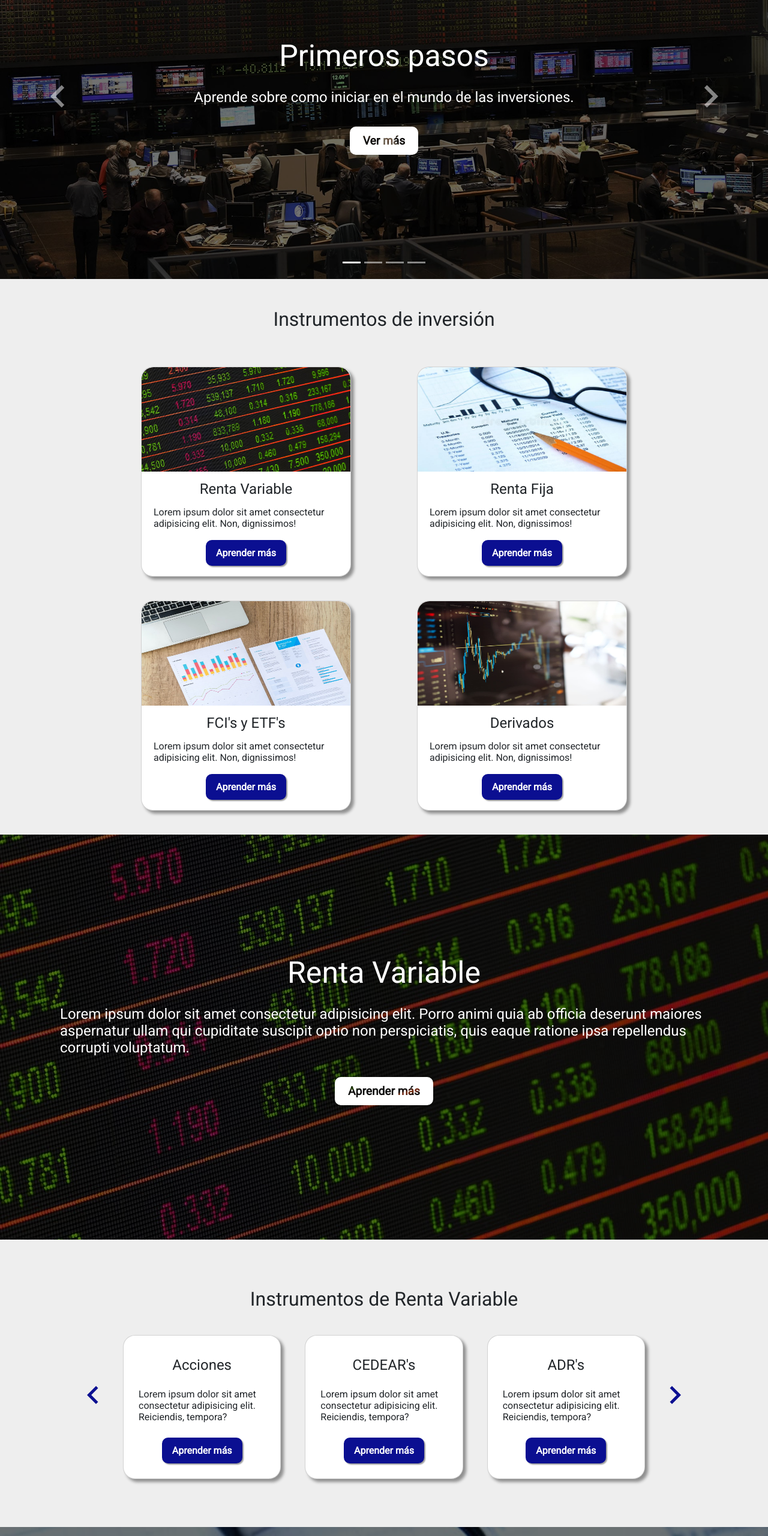
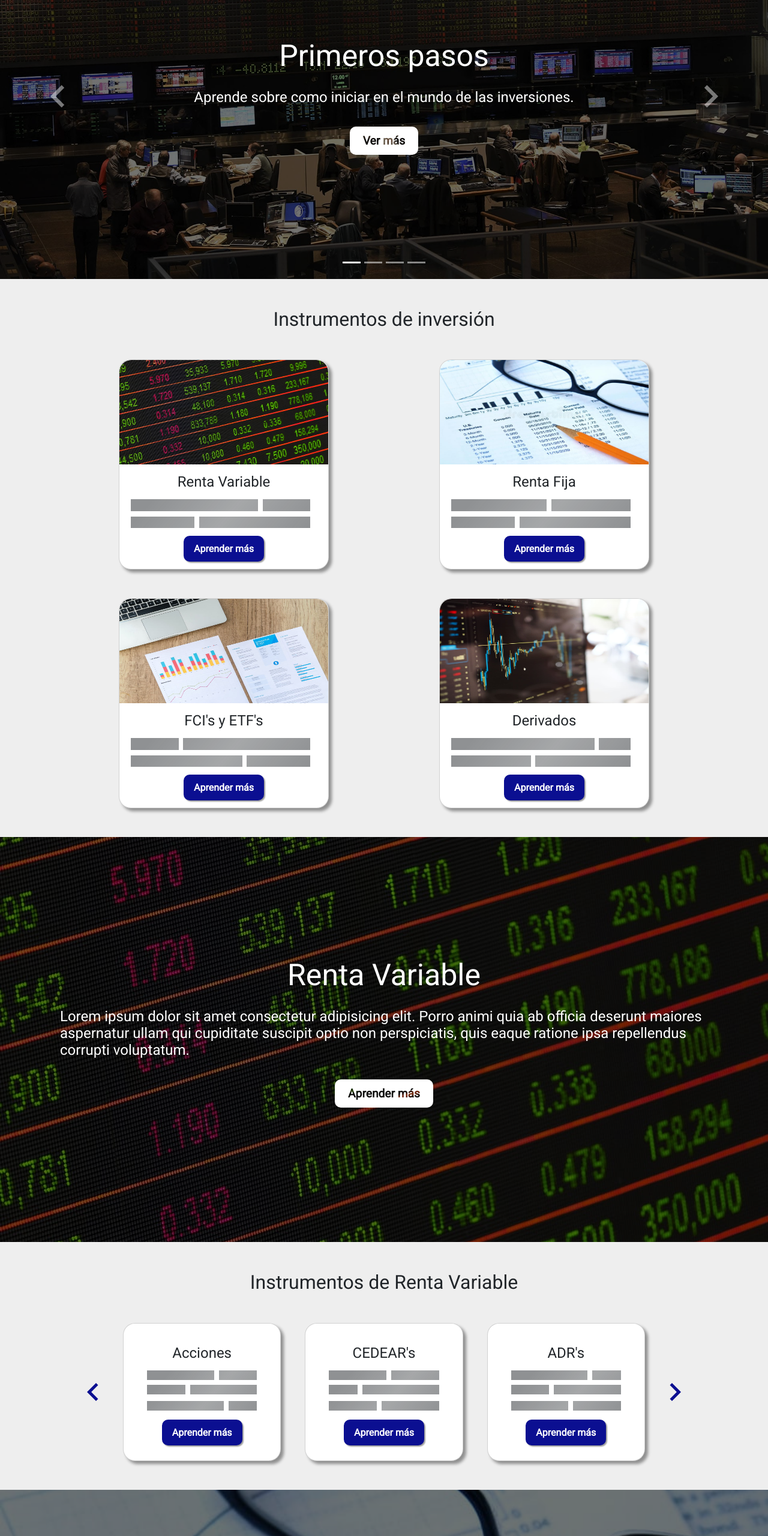
Before and after one commit to emanueltivano/invertir-en-argentina, a plain HTML site: page index.html in a window 1280 px wide. Shown: the part 220-2780 px from the top of the page at 60% size. Drawn offline with nearby package versions, Linux system fonts and the light colour scheme.

Commit message:
Agregando componentes de Bootstrap

```diff
--- a/assets/styles/styles.css
+++ b/assets/styles/styles.css
@@ -190,6 +190,25 @@ header {
     mix-blend-mode: screen;
 }
 
+.carousel-control-next,
+.carousel-control-prev {
+    opacity: 0.9;
+}
+
+.carousel-control-prev button,
+.carousel-control-next button {
+    background: none;
+    border: none;
+    opacity: 0.5;
+}
+
+.carousel-control-next button:focus,
+.carousel-control-next button:hover,
+.carousel-control-prev button:focus,
+.carousel-control-prev button:hover {
+    opacity: 0.9;
+}
+
 .carousel__title {
     color: #fff;
     font-size: 50px;
@@ -231,8 +250,9 @@ header {
     transition-duration: 0.25s;
 }
 
+.btn__arrow:focus,
 .btn__arrow:hover {
-    transform: scale(0.85, 0.85);
+    transform: scale(0.90, 0.90);
 }
 
 header .div__instrument {
@@ -242,22 +262,12 @@ header .div__instrument {
 /*Main*/
 
 main {
-    padding: 25px 0px 0px;
     grid-area: main;
 }
 
 h3 {
     text-align: center;
     font-size: xx-large;
-    margin: 15px 0px 0px;
-}
-
-.div__cards {
-    display: flex;
-    flex-wrap: wrap;
-    justify-content: space-between;
-    width: 850px;
-    margin: auto;
 }
 
 .card {
@@ -269,7 +279,7 @@ h3 {
     width: 350px;
     height: 350px;
     border-radius: 20px;
-    margin: 40px 20px 0px;
+    margin: 0px 20px;
     box-shadow: 5px 5px 5px 0px rgba(0, 0, 0, 0.40);
     -webkit-box-shadow: 5px 5px 5px 0px rgba(0, 0, 0, 0.40);
     -moz-box-shadow: 5px 5px 5px 0px rgba(0, 0, 0, 0.40);
@@ -288,9 +298,16 @@ h3 {
     margin: 15px 0px;
 }
 
-.card__text {
+.card .placeholder-wave {
+    width: 100%;
     margin: 0%;
-    padding: 0px 20px;
+    padding: 0px 15px;
+}
+
+.div__carousel .card .placeholder-wave {
+    width: 100%;
+    margin: 0%;
+    padding: 0px 15px 15px;
 }
 
 .card__button {
@@ -310,15 +327,14 @@ h3 {
 }
 
 .card__button:hover {
-    background-color: #080f5c;
-    border: #080f5c 2px solid;
+    background-color: #1016d8;
+    border: #1016d8 2px solid;
 }
 
 .div__instrument {
     position: relative;
     width: 100%;
     height: calc(100vh - 125px);
-    margin-top: 40px;
 }
 
 .bg__stocks,
@@ -414,8 +430,6 @@ h3 {
 }
 
 .div__title--alt {
-    margin-top: 80px;
-    margin-bottom: 0px;
     text-align: center;
     font-size: xx-large;
 }
@@ -424,7 +438,8 @@ h3 {
     display: flex;
     align-items: center;
     justify-content: space-around;
-    padding: 0px 125px 40px;
+    padding-left: 125px;
+    padding-right: 125px;
 }
 
 .div__carousel img {
@@ -452,7 +467,6 @@ h3 {
 
 h4 {
     font-size: larger;
-    margin-bottom: 10px;
 }
 
 .div__paragraph p {
@@ -576,10 +590,6 @@ footer nav ul li:last-child {
         width: 100%;
     }
 
-    .div__carousel img {
-        margin-top: 50px;
-    }
-
     .card--alt {
         display: none;
     }
@@ -587,7 +597,6 @@ footer nav ul li:last-child {
     .principal {
         display: flex;
         height: auto;
-        margin-top: 50px;
     }
 }
 
@@ -614,7 +623,7 @@ footer nav ul li:last-child {
     }
 
     .nav__logo {
-        margin-left: 5px;
+        margin-left: 0px;
     }
 
     .navbar ul {
@@ -654,6 +663,7 @@ footer nav ul li:last-child {
         flex-direction: column;
         width: 100%;
         align-items: center;
+        justify-content: center;
     }
 
     .card {
@@ -666,10 +676,6 @@ footer nav ul li:last-child {
 
     .card__title {
         font-size: 30px;
-    }
-
-    .card__text {
-        font-size: 20px;
     }
 
     .card__button {
@@ -690,8 +696,6 @@ footer nav ul li:last-child {
 
     .principal {
         display: flex;
-        height: 300px;
-        margin-top: 25px;
     }
 
     .div__paragraph {
@@ -703,7 +707,6 @@ footer nav ul li:last-child {
     h3 {
         font-size: 35px;
         width: 90%;
-        margin: 15px auto 20px;
     }
 
     h4 {
--- a/index.html
+++ b/index.html
@@ -100,53 +100,75 @@
                 </div>
             </div>
 
-            <button class="carousel-control-prev" type="button" data-bs-target="#carouselExampleCaptions"
-                data-bs-slide="prev">
+            <div class="carousel-control-prev d-flex align-items-center">
+                <button type="button" data-bs-target="#carouselExampleCaptions" data-bs-slide="prev">
                     <img src="./assets/icons/before-arrow.svg" class="btn__arrow" alt="Diapositiva anterior.">
                     <span class="visually-hidden">Previous</span>
                 </button>
+            </div>
 
-            <button class="carousel-control-next" type="button" data-bs-target="#carouselExampleCaptions"
-                data-bs-slide="next">
+            <div class="carousel-control-next d-flex align-items-center">
+                <button type="button" data-bs-target="#carouselExampleCaptions" data-bs-slide="next">
                     <img src="./assets/icons/next-arrow.svg" class="btn__arrow" alt="Diapositiva siguiente.">
                     <span class="visually-hidden">Next</span>
                 </button>
             </div>
+        </div>
     </header>
 
     <main>
-        <div class="container pt-2">
-            <h3 class="title">Instrumentos de inversión</h3>
+        <div class="container">
+            <h3 class="title my-5">Instrumentos de inversión</h3>
 
-            <div class="div__cards">
+            <div class="div__cards d-flex flex-wrap justify-content-around px-5 gap-5">
                 <div class="card">
                     <img src="./assets/images/acciones.jpg" alt="Imagen Acciones">
                     <p class="card__title">Renta Variable</p>
-                    <p class="card__text">Lorem ipsum dolor sit amet consectetur adipisicing elit. Non, dignissimos!</p>
+                    <p class="placeholder-wave">
+                      <span class="placeholder col-8 mx-1 mb-2 placeholder-lg"></span>
+                      <span class="placeholder col-3 mb-2 placeholder-lg"></span>
+                      <span class="placeholder col-4 mx-1 placeholder-lg"></span>
+                      <span class="placeholder col-7 placeholder-lg"></span>
+                    </p>
                     <a href="./pages/variable.html" class="card__button">Aprender más</a>
                 </div>
                 <div class="card">
                     <img src="./assets/images/bonos.jpg" alt="Imagen Bonos">
                     <p class="card__title">Renta Fija</p>
-                    <p class="card__text">Lorem ipsum dolor sit amet consectetur adipisicing elit. Non, dignissimos!</p>
+                    <p class="placeholder-wave">
+                      <span class="placeholder col-6 mx-1 mb-2 placeholder-lg"></span>
+                      <span class="placeholder col-5 mb-2 placeholder-lg"></span>
+                      <span class="placeholder col-4 mx-1 placeholder-lg"></span>
+                      <span class="placeholder col-7 placeholder-lg"></span>
+                    </p>
                     <a href="./pages/fija.html" class="card__button">Aprender más</a>
                 </div>
                 <div class="card">
                     <img src="./assets/images/fci.jpg" alt="Imagen FCI">
                     <p class="card__title">FCI's y ETF's</p>
-                    <p class="card__text">Lorem ipsum dolor sit amet consectetur adipisicing elit. Non, dignissimos!</p>
+                    <p class="placeholder-wave">
+                      <span class="placeholder col-3 mx-1 mb-2 placeholder-lg"></span>
+                      <span class="placeholder col-8 mb-2 placeholder-lg"></span>
+                      <span class="placeholder col-7 mx-1 placeholder-lg"></span>
+                      <span class="placeholder col-4 placeholder-lg"></span>
+                    </p>
                     <a href="./pages/fci.html" class="card__button">Aprender más</a>
                 </div>
                 <div class="card">
                     <img src="./assets/images/derivados.jpg" alt="Imagen Derivadas">
                     <p class="card__title">Derivados</p>
-                    <p class="card__text">Lorem ipsum dolor sit amet consectetur adipisicing elit. Non, dignissimos!</p>
+                    <p class="placeholder-wave">
+                      <span class="placeholder col-9 mx-1 mb-2 placeholder-lg"></span>
+                      <span class="placeholder col-2 mb-2 placeholder-lg"></span>
+                      <span class="placeholder col-5 mx-1 placeholder-lg"></span>
+                      <span class="placeholder col-6 placeholder-lg"></span>
+                    </p>
                     <a href="./pages/derivados.html" class="card__button">Aprender más</a>
                 </div>
             </div>
         </div>
 
-        <div class="container-fluid px-0 div__instrument">
+        <div class="container-fluid px-0 div__instrument mt-5">
             <div class="bg__stocks">
             </div>
 
@@ -161,28 +183,46 @@
             </div>
         </div>
 
-        <h4 class="div__title--alt">Instrumentos de Renta Variable</h4>
+        <h4 class="div__title--alt my-5">Instrumentos de Renta Variable</h4>
 
         <div class="div__carousel">
             <img src="./assets/icons/before-arrow-alt.svg" class="btn__arrow" alt="Anterior">
 
             <div class="card card--alt principal">
                 <p class="card__title">Acciones</p>
-                <p class="card__text">Lorem ipsum dolor sit amet consectetur adipisicing elit. Reiciendis, tempora?
+                <p class="placeholder-wave">
+                  <span class="placeholder col-7 mx-1 mb-2"></span>
+                  <span class="placeholder col-4 mb-2"></span>
+                  <span class="placeholder col-4 mx-1 mb-2"></span>
+                  <span class="placeholder col-7 mb-2"></span>
+                  <span class="placeholder col-8 mx-1"></span>
+                  <span class="placeholder col-3"></span>
                 </p>
                 <button class="card__button">Aprender más</button>
             </div>
 
             <div class="card card--alt">
                 <p class="card__title">CEDEAR's</p>
-                <p class="card__text">Lorem ipsum dolor sit amet consectetur adipisicing elit. Reiciendis, tempora?
+                <p class="placeholder-wave">
+                  <span class="placeholder col-6 mx-1 mb-2"></span>
+                  <span class="placeholder col-5 mb-2"></span>
+                  <span class="placeholder col-3 mx-1 mb-2"></span>
+                  <span class="placeholder col-8 mb-2"></span>
+                  <span class="placeholder col-5 mx-1"></span>
+                  <span class="placeholder col-6"></span>
                 </p>
                 <button class="card__button">Aprender más</button>
             </div>
 
             <div class="card card--alt">
                 <p class="card__title">ADR's</p>
-                <p class="card__text">Lorem ipsum dolor sit amet consectetur adipisicing elit. Reiciendis, tempora?
+                <p class="placeholder-wave">
+                  <span class="placeholder col-8 mx-1 mb-2"></span>
+                  <span class="placeholder col-3 mb-2"></span>
+                  <span class="placeholder col-4 mx-1 mb-2"></span>
+                  <span class="placeholder col-7 mb-2"></span>
+                  <span class="placeholder col-6 mx-1"></span>
+                  <span class="placeholder col-5"></span>
                 </p>
                 <button class="card__button">Aprender más</button>
             </div>
@@ -190,7 +230,7 @@
             <img src="./assets/icons/next-arrow-alt.svg" class="btn__arrow" alt="Siguiente">
         </div>
 
-        <div class="container-fluid px-0 div__instrument">
+        <div class="container-fluid px-0 div__instrument mt-5">
             <div class="bg__bonds">
             </div>
 
@@ -205,28 +245,46 @@
             </div>
         </div>
 
-        <h4 class="div__title--alt">Instrumentos de Renta Fija</h4>
+        <h4 class="div__title--alt my-5">Instrumentos de Renta Fija</h4>
 
         <div class="div__carousel">
             <img src="./assets/icons/before-arrow-alt.svg" class="btn__arrow" alt="Anterior">
 
             <div class="card card--alt principal">
                 <p class="card__title">Bonos</p>
-                <p class="card__text">Lorem ipsum dolor sit amet consectetur adipisicing elit. Reiciendis, tempora?
+                <p class="placeholder-wave">
+                  <span class="placeholder col-7 mx-1 mb-2"></span>
+                  <span class="placeholder col-4 mb-2"></span>
+                  <span class="placeholder col-4 mx-1 mb-2"></span>
+                  <span class="placeholder col-7 mb-2"></span>
+                  <span class="placeholder col-8 mx-1"></span>
+                  <span class="placeholder col-3"></span>
                 </p>
                 <button class="card__button">Aprender más</button>
             </div>
 
             <div class="card card--alt">
                 <p class="card__title">Letras</p>
-                <p class="card__text">Lorem ipsum dolor sit amet consectetur adipisicing elit. Reiciendis, tempora?
+                <p class="placeholder-wave">
+                  <span class="placeholder col-6 mx-1 mb-2"></span>
+                  <span class="placeholder col-5 mb-2"></span>
+                  <span class="placeholder col-3 mx-1 mb-2"></span>
+                  <span class="placeholder col-8 mb-2"></span>
+                  <span class="placeholder col-5 mx-1"></span>
+                  <span class="placeholder col-6"></span>
                 </p>
                 <button class="card__button">Aprender más</button>
             </div>
 
             <div class="card card--alt">
                 <p class="card__title">Cauciones</p>
-                <p class="card__text">Lorem ipsum dolor sit amet consectetur adipisicing elit. Reiciendis, tempora?
+                <p class="placeholder-wave">
+                  <span class="placeholder col-8 mx-1 mb-2"></span>
+                  <span class="placeholder col-3 mb-2"></span>
+                  <span class="placeholder col-4 mx-1 mb-2"></span>
+                  <span class="placeholder col-7 mb-2"></span>
+                  <span class="placeholder col-6 mx-1"></span>
+                  <span class="placeholder col-5"></span>
                 </p>
                 <button class="card__button">Aprender más</button>
             </div>
@@ -234,7 +292,7 @@
             <img src="./assets/icons/next-arrow-alt.svg" class="btn__arrow" alt="Siguiente">
         </div>
 
-        <div class="div__instrument">
+        <div class="div__instrument mt-5">
             <div class="bg__etf">
             </div>
 
```
Also changed, not shown: pages/derivados.html (+2 -2 lines), pages/fci.html (+2 -2 lines), pages/fija.html (+3 -3 lines), pages/variable.html (+2 -2 lines). Lines whose indentation alone changed are shown as unchanged.
